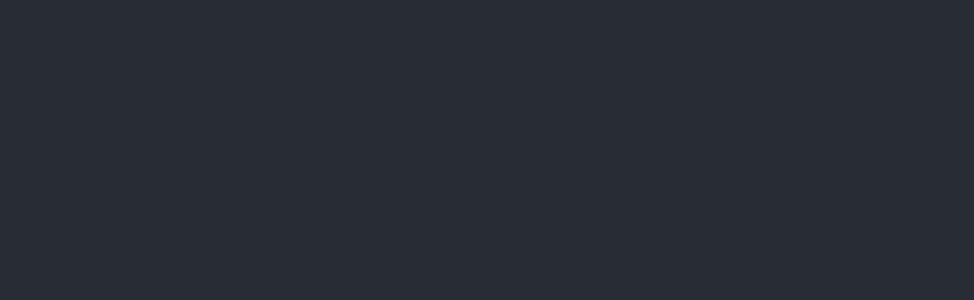
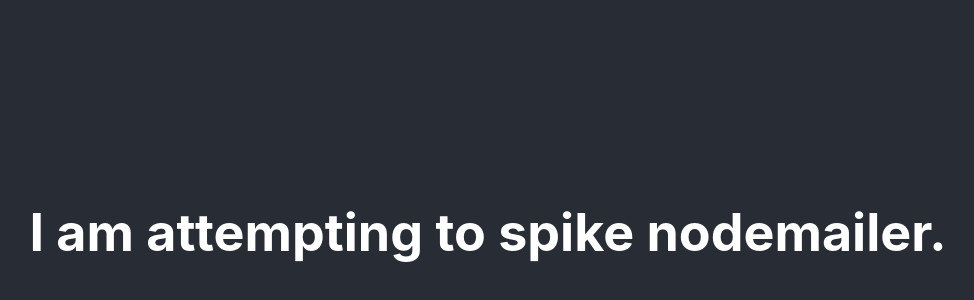
Before and after one commit to TianaJohnson/ndmailer-spike, a React (Create React App) app: page / in a window 1280 px wide. Shown: the part 168-468 px from the top of the page, without its empty margins (152-1126 px from the left). Built offline with nearby package versions, Linux system fonts and the light colour scheme.

Commit message:
titel of attemp

```diff
--- a/src/App.js
+++ b/src/App.js
@@ -6,7 +6,7 @@ function App() {
   return (
     <div className="App">
       <header className="App-header">
-
+      <h1>I am attempting to spike nodemailer.</h1>
       </header>
     </div>
   );
```
